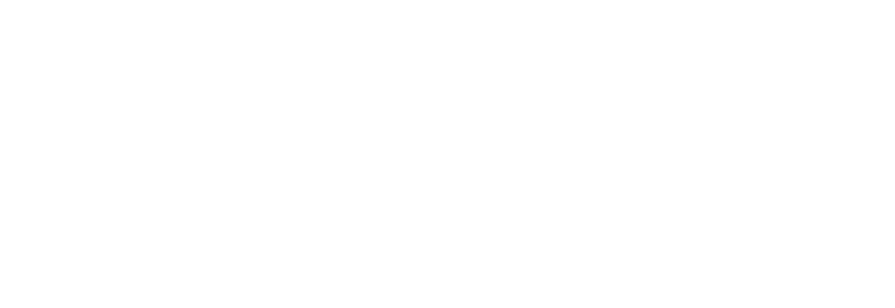
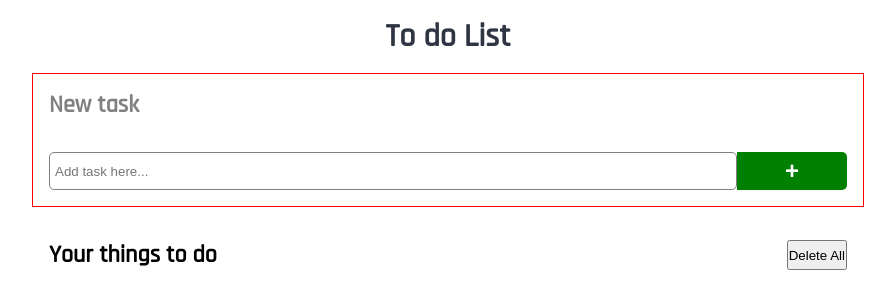
Before and after one commit to Victor-Valery/Project_3_-To_do_App-, a plain HTML site: page index.html in a window 1280 px wide. Shown: the whole page, without its empty margins (192-1087 px from the left). Drawn offline with Linux system fonts and the light colour scheme.

Commit message:
To_do_app

```diff
--- a/index.html
+++ b/index.html
@@ -1,12 +1,51 @@
 <!DOCTYPE html>
 <html lang="en">
+
 <head>
     <meta charset="UTF-8">
     <meta http-equiv="X-UA-Compatible" content="IE=edge">
     <meta name="viewport" content="width=device-width, initial-scale=1.0">
-    <title>Document</title>
+    <title>To do Application</title>
+    <link rel="preconnect" href="https://fonts.googleapis.com" />
+    <link rel="preconnect" href="https://fonts.gstatic.com" crossorigin />
+    <link href="https://fonts.googleapis.com/css2?family=Rajdhani:wght@300;500&display=swap" rel="stylesheet" />
+    <link rel="stylesheet" href="https://use.fontawesome.com/releases/v5.15.3/css/all.css"
+        integrity="sha384-SZXxX4whJ79/gErwcOYf+zWLeJdY/qpuqC4cAa9rOGUstPomtqpuNWT9wdPEn2fk" crossorigin="anonymous">
+    <link rel="stylesheet" href="./style.css">
 </head>
+
 <body>
 
+    <div class="todo-container">
+
+        <h1>To do List</h1>
+
+        <div class="new-task">
+            <div class="new-task-heading">
+                <h4>New task</h4>
+            </div>
+            <div class="input-body">
+                <input value"" id="input" type="text" name="task" placeholder="Add task here...">
+                <button class="add-button">+</button>
+            </div>
+        </div>
+
+        <div class="tos">
+            <div class="task-list">
+                <h4>Your things to do</h4>
+                <button class="delete-button">Delete All</button>
+            </div>
+            <div class="tasks">
+                <ul>
+
+                </ul>
+            </div>
+        </div>
+
+    </div>
+
+    <script src="./add.js"></script>
+
 </body>
+
 </html>
--- /dev/null
+++ b/style.css
@@ -0,0 +1,74 @@
+*{
+    margin: 0;
+    padding: 0;
+    box-sizing: border-box;
+}
+body {
+    font-family: "Rajdhani", sans-serif;
+}
+.todo-container{
+    border-color: black;
+    width: 70%;
+    display: flex;
+    flex-direction: column;
+    margin: auto;
+    padding-top: 1rem;
+    padding-left: 2rem;
+    padding-right: 2rem;
+}
+h1{
+    text-align: center;
+    margin-bottom: 1rem;
+    color: #2f3542;
+}
+.new-task{
+    border: 1px solid red;
+    display: flex;
+    flex-direction: column;
+    margin-bottom: 1rem;
+}
+.new-task-heading{
+    padding: 1rem;
+    font-size: 1.5rem;
+    font-weight: 400;
+    color: gray;
+    background-color: white;
+}
+.input-body{
+    padding: 1rem;
+    display: flex;
+}
+#input{
+    width: 100%;
+    border: 1px solid gray;
+    border-radius: 5px;
+    padding: 5px;
+    border-color: gray;
+}
+#input:focus{
+    outline-color: green;
+}
+.add-button{
+    background-color: green;
+    color: white;
+    padding: 5px 3rem;
+    border: none;
+    font-size: 1.5rem;
+    font-weight: 700;
+    cursor: pointer;
+    border-top-right-radius: 5px;
+    border-bottom-right-radius: 5px;
+}
+.add-button:hover{
+    background-color: green;
+    color: white;
+}
+.task-list{
+    padding: 1rem;
+    display: flex;
+    justify-content: space-between;
+    border: 1px solid white;
+    font-size: 1.5rem;
+    font-weight: 600;
+    background-color: white;
+}
```
Also changed, not shown: add.js (added).
